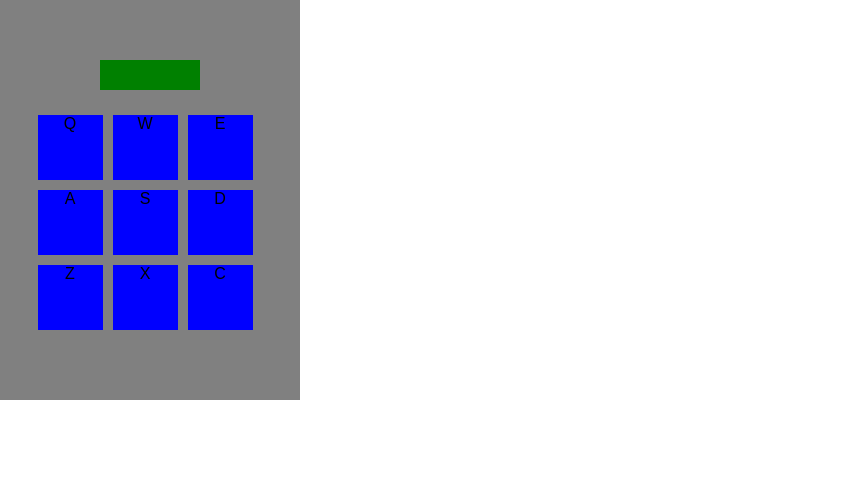
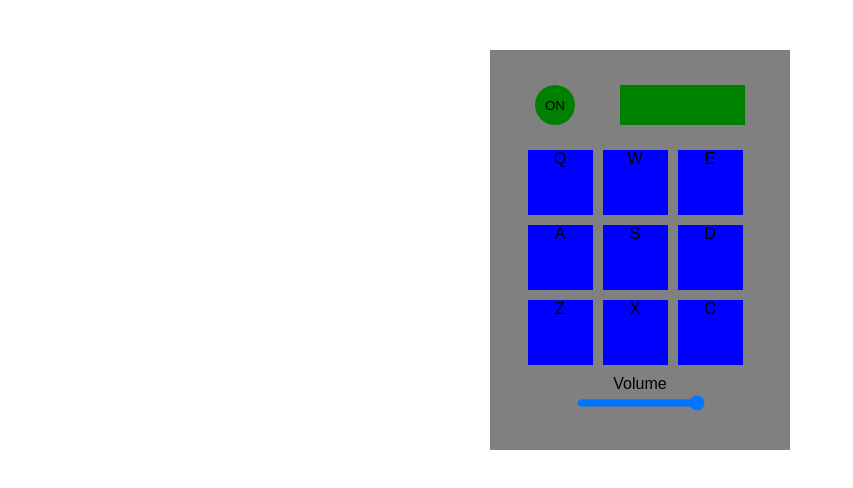
Before and after one commit to JeffAbney/react-drum-machine, a React (Create React App) app: page / in a window 1280 px wide. Shown: the top 488 px of the page, without its empty margins (0-853 px from the left). Built offline with nearby package versions, Linux system fonts and the light colour scheme.

Commit message:
add power button, volume slider with functionality

```diff
--- a/src/App.css
+++ b/src/App.css
@@ -1,27 +1,47 @@
+#root{
+	display: flex;
+	justify-content: center;
+	align-items: center;
+}
 .App {
   display: flex;
   flex-direction: column;
-  justify-content: center;
+  justify-content: flex-start;
   align-items: center;
   text-align: center;
   height: 400px;
   width: 300px;
   background-color: grey;
+  margin-top: 50px;
+}
+
+.header{
+	display: flex;
+	flex-direction: row;
+	justify-content: space-evenly;
+	width: 100%;
+	margin: 35px 15px 25px 15px;
+}
+
+.power-btn{
+	height: 40px;
+	width: 40px;
+	border-radius: 50%;
+	border: none;
+	color: #000;
 }
 
 .display{
 	display: flex;
 	justify-content: center;
 	align-items: center;
-	height: 30px;
-	width: 100px;
+	height: 40px;
+	width: 125px;
 	background-color: green;
-	margin-bottom: 25px;
 }
 
 .drum-pad-container{
 	display: grid;
-
 	grid-template:
 		"q w e" 75px
 		"a s d" 75px
@@ -70,3 +90,41 @@
 	#dp-c{
 		grid-area: c;
 	}
+
+	.slidecontainer {
+    width: 90%;
+}
+
+.slider {
+    -webkit-appearance: none;  /* Override default CSS styles */
+    appearance: none;
+    width: 100%; /* Full-width */
+    height: 25px; /* Specified height */
+    background: #d3d3d3; /* Grey background */
+    outline: none; /* Remove outline */
+    opacity: 0.7; /* Set transparency (for mouse-over effects on hover) */
+    -webkit-transition: .2s; /* 0.2 seconds transition on hover */
+    transition: opacity .2s;
+}
+
+/* Mouse-over effects */
+.slider:hover {
+    opacity: 1; /* Fully shown on mouse-over */
+}
+
+/* The slider handle (use -webkit- (Chrome, Opera, Safari, Edge) and -moz- (Firefox) to override default look) */
+.slider::-webkit-slider-thumb {
+    -webkit-appearance: none; /* Override default look */
+    appearance: none;
+    width: 25px; /* Set a specific slider handle width */
+    height: 25px; /* Slider handle height */
+    background: #4CAF50; /* Green background */
+    cursor: pointer; /* Cursor on hover */
+}
+
+.slider::-moz-range-thumb {
+    width: 25px; /* Set a specific slider handle width */
+    height: 25px; /* Slider handle height */
+    background: #4CAF50; /* Green background */
+    cursor: pointer; /* Cursor on hover */
+}
--- a/src/App.js
+++ b/src/App.js
@@ -19,60 +19,100 @@ class App extends Component {
 			power: true,
 			input: "",
 			sound: "",
+			volume: 1.0,
 		}
 
 		this.handleClick = this.handleClick.bind(this);
 		this.handleKeyPress = this.handleKeyPress.bind(this);
+		this.togglePower = this.togglePower.bind(this);
+		this.handleSlide = this.handleSlide.bind(this);
 
 		this.drumKey = {
 			q: "Clap",
-			w: "hiHat",
-			e: "hiHat0",
-			a: "hiHat1",
-			s: "hiHat2",
-			d: "kick",
-			z: "lowTom1",
-			x: "lowTom2",
-			c: "snare",
+			w: "HiHat",
+			e: "HiHat0",
+			a: "HiHat1",
+			s: "HiHat2",
+			d: "Kick",
+			z: "LowTom1",
+			x: "LowTom2",
+			c: "Snare",
 		}
+
+
 	}
 
 	componentDidMount() {
     document.addEventListener('keypress', this.handleKeyPress);
+
   }
   	componentWillUnmount() {
     document.removeEventListener('keypress', this.handleKeyPress);
   }
 
 	handleClick(key){
+		if (this.state.power) {
 			this.setState({
 				sound: key,
 				input: this.drumKey[key],
 			});
+			document.getElementById(key).volume = this.state.volume;
 			document.getElementById(key).play();
+		} else {
+			this.setState({
+				input: "Power is off",
+			})
+		}
 	}
 
 	handleKeyPress(event){
+		let keyTest = /[qweasdzxc]/.test(event.key);
+		if (keyTest){
 		this.setState({
 			sound: event.key,
 			input: this.drumKey[event.key],
 		});
+		document.getElementById(event.key).volume = this.state.volume;
 		document.getElementById(event.key).play();
 		}
+		else{ }
+	}
+
+	togglePower(){
+		if(!this.state.power){
+			this.setState({
+				input: "Power is on"
+			})
+		}
+		this.setState({
+			power: !this.state.power,
+		})
+	}
+
+	handleSlide(event){
+		this.setState({
+			volume: event.target.value/10,
+		});
+	}
+
+
 
   render() {
 
     return (
       <div className="App" id="drum-machine">
+      	<div className="header">
+      		<button type="button" className="power-btn" onClick={this.togglePower} style={(this.state.power)?{backgroundColor: "green"}:{backgroundColor: "red"}}>{this.state.power ? "ON" : "OFF"}</button>
         	<div className="display" id="display">
         		<p>{this.state.input}</p>
         	</div>
+        </div>
         <div className="drum-pad-container">
         	<div className="drum-pad" onClick={() => {this.handleClick("q")}} id="dp-q">Q
-        		<audio src={clap} className="clip" id="q" preload="auto"/>
+        		<audio src={clap} className="clip" id="q" preload="auto" volume="0.1" />
         	</div>
         	<div className="drum-pad" onClick={() => {this.handleClick("w")}} id="dp-w">W
-        		<audio src={hiHat} className="clip" id="w" preload="auto"/>
+        		<audio src={hiHat} className="clip" id="w" preload="auto" volume="0.1"/>
         	</div>
         	<div className="drum-pad" onClick={() => {this.handleClick("e")}} id="dp-e">E
         		<audio src={hiHat0} className="clip" id="e"  preload="auto"/>
@@ -96,6 +136,10 @@ class App extends Component {
         		<audio src={snare} className="clip" id="c"  preload="auto"/>
         	</div>
         </div>
+
+        <label htmlFor="volume">Volume</label>
+    	<input type="range" id="start" name="volume" min="0" max="10" onChange={this.handleSlide}/>
+
       </div>
     );
   }
```
Lines whose indentation alone changed are shown as unchanged.
